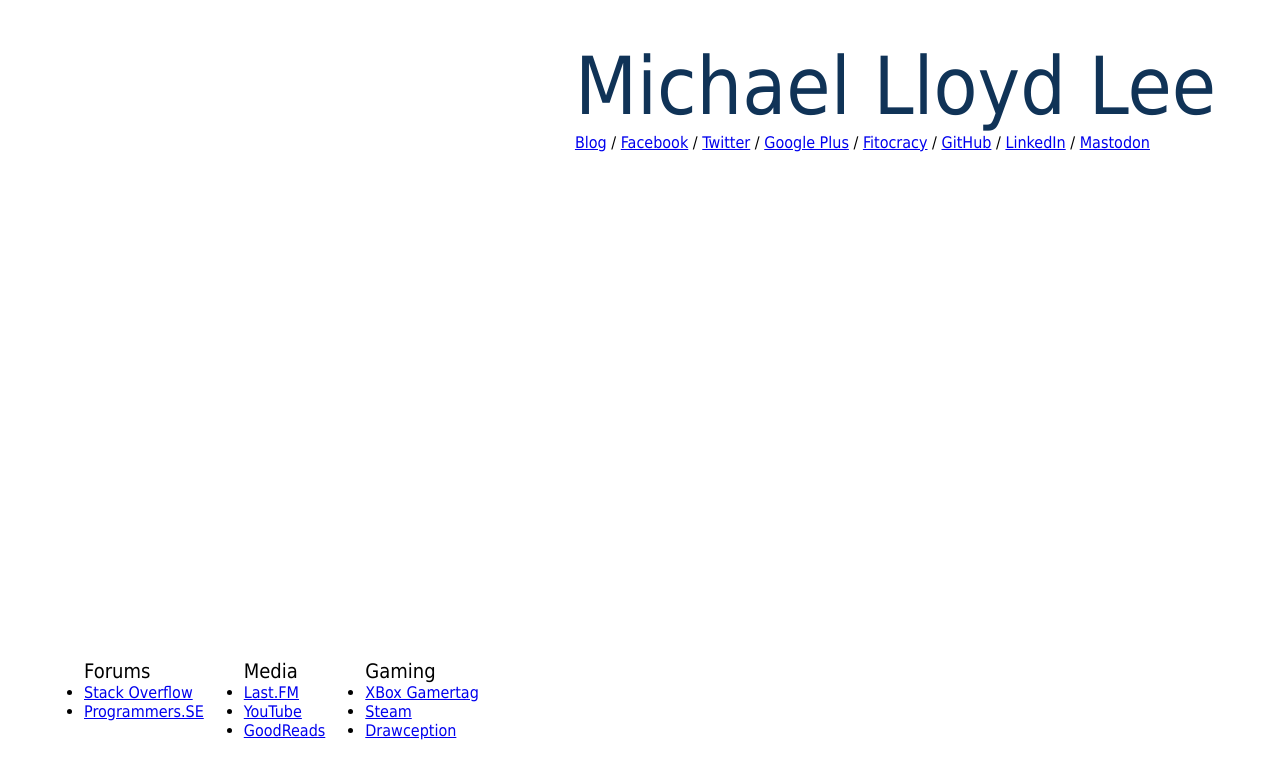
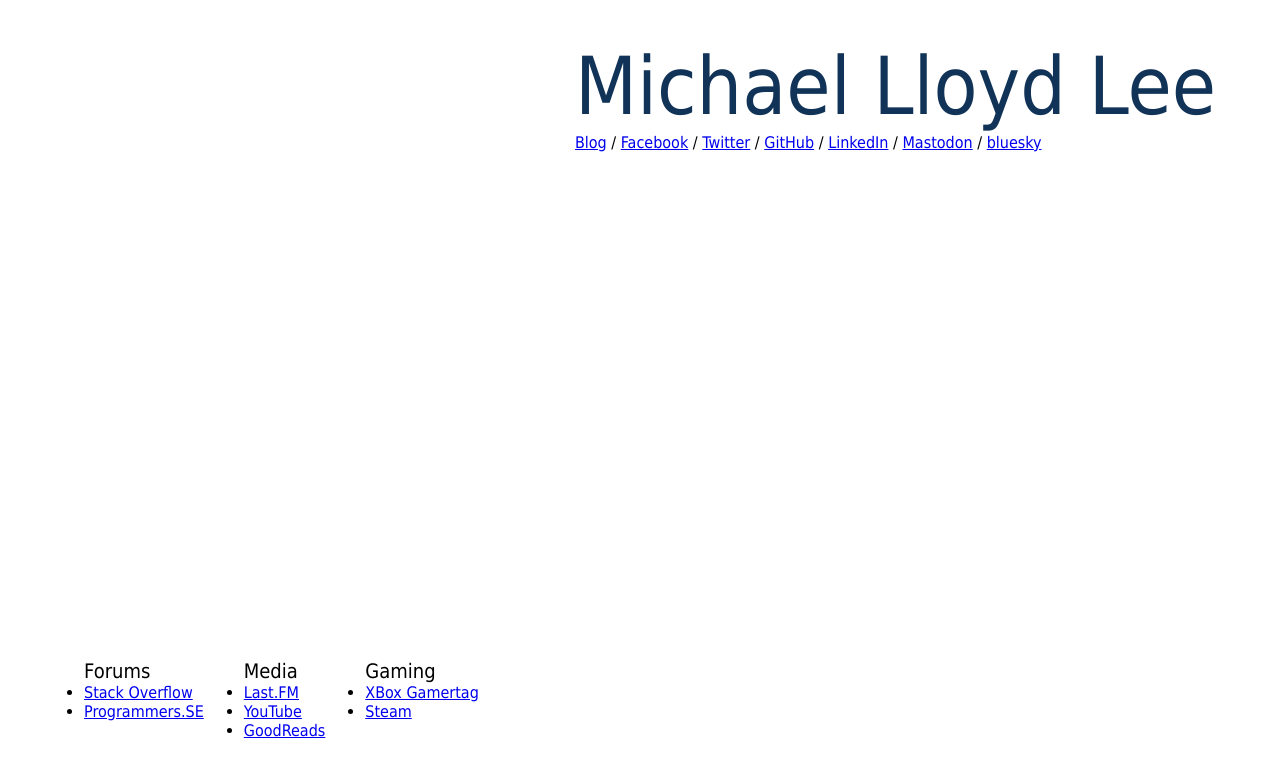
Before and after one commit to mlk/mlk.github.com, a plain HTML site: page index.html in a window 1280 px wide. Drawn offline with Linux system fonts and the light colour scheme.

Commit message:
Removed no longer used links

```diff
--- a/index.html
+++ b/index.html
@@ -76,11 +76,10 @@ padding: 3px;
 			<li rel="me" class="blog"><a href="http://ihaztehcodez.michael-lloyd-lee.me.uk/">Blog</a></li>
 			<li rel="me" class="facebook"><a href="http://www.facebook.com/mrmlk">Facebook</a></li>
 			<li rel="me" class="twitter"><a href="http://twitter.com/mrmlk">Twitter</a></li>
-			<li rel="me" class="googleplus"><a href="https://plus.google.com/108458238717046473684/posts">Google Plus</a></li>
-			<li rel="me" class="fitocracy"><a href="http://www.fitocracy.com/profile/mrmlk/">Fitocracy</a></li>
 			<li rel="me" class="github"><a href="https://github.com/mlk/">GitHub</a></li>
 			<li rel="me" class="linkedin"><a href="http://uk.linkedin.com/in/michaellloydlee">LinkedIn</a></li>
-			<li rel="me" class="mastodon last"><a rel="me" href="https://mastodon.social/@mrmlk">Mastodon</a></li>
+			<li rel="me" class="mastodon"><a rel="me" href="https://mastodon.social/@mrmlk">Mastodon</a></li>
+			<li rel="me" class="bluesky last"><a rel="me" href="https://bsky.app/profile/ohmyword.social.michael-lloyd-lee.me.uk">bluesky</a></li>
 		</ul><br/>
 		<!--<ul class="tags">
 			<li>developer</li>
@@ -110,7 +109,6 @@ padding: 3px;
 			<ul>
 				<li rel="me" class="xbox"><a href="https://live.xbox.com/en-US/Profile?Gamertag=mlmrk">XBox Gamertag</a></li>
 				<li rel="me" class="steam"><a href="http://steamcommunity.com/id/mrmlk">Steam</a></li>
-				<li rel="me" class="drawception"><a href="http://drawception.com/player/146990/mike2000/">Drawception</a></li>
 			</ul>
 		</div>
 	</div>
```
